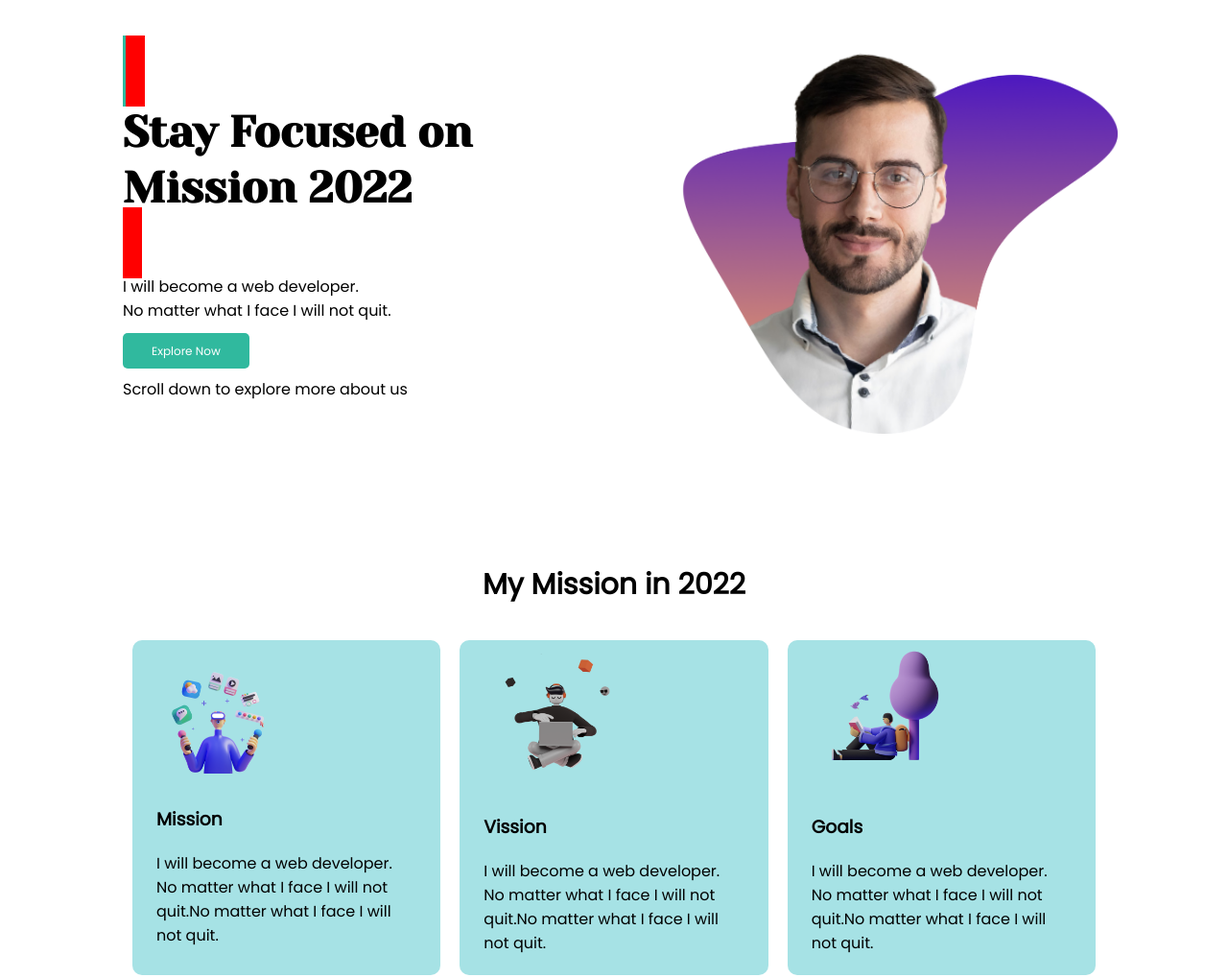
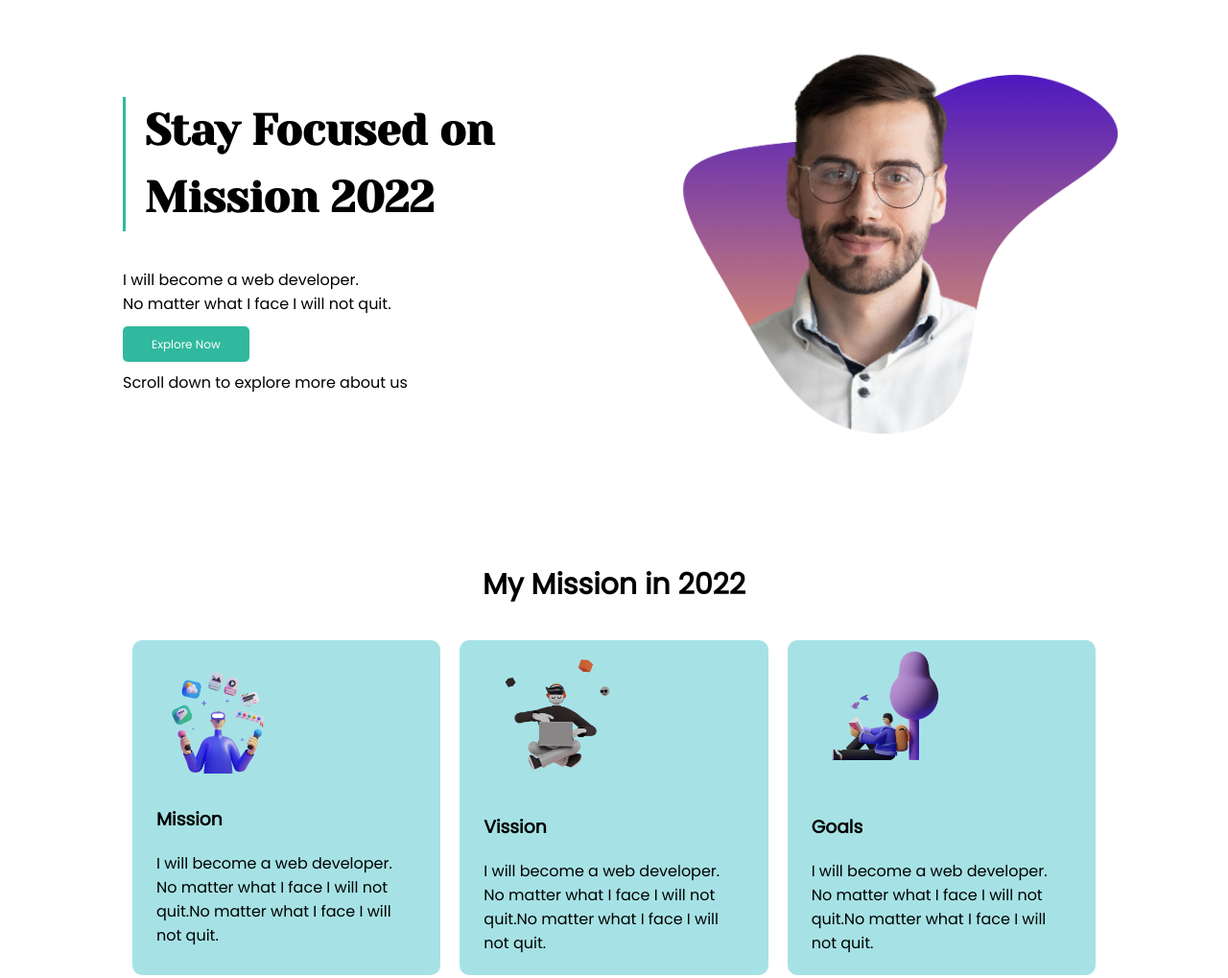
Before and after one commit to md-ashikur/p-assignment-1, a plain HTML site: page index.html in a window 1280 px wide. Shown: the top 1019 px of the page at 96% size. Drawn offline with Linux system fonts and the light colour scheme.

Commit message:
3nd commit

```diff
--- a/index.html
+++ b/index.html
@@ -14,9 +14,9 @@
 <body>
     <section class="header-sec">
         <div class="head-text">
-            <div class="head-title">
-                <h1>Stay Focused on </h1>
-                <h1 >Mission 2022</h1>
+            <div class="head-tit">
+                <h1>Stay Focused on <br><span>Mission 2022</span></h1>
+
             </div>
             <p>I will become a web developer. <br>No matter what I face I will not quit.</p>
             <a href="">Explore Now</a>
--- a/style.css
+++ b/style.css
@@ -18,15 +18,19 @@ body{
 }
 .head-text{
     margin: 5% 0% 0% 10%;
+
 }
-.head-title{
+.head-tit{
     font-family: 'Yeseva One', cursive;
     font-size: 30px;
     font-weight: 100;
-    line-height: 20px;
+    line-height: 70px;
+
+
+}
+.head-tit h1{
+    padding-left: 20px;
     border-left: 3px solid #30B99EFF;
-    background-color: red;
-    padding: 20px;
 }
 .head-text a{
     padding: 10px 30px;
```
